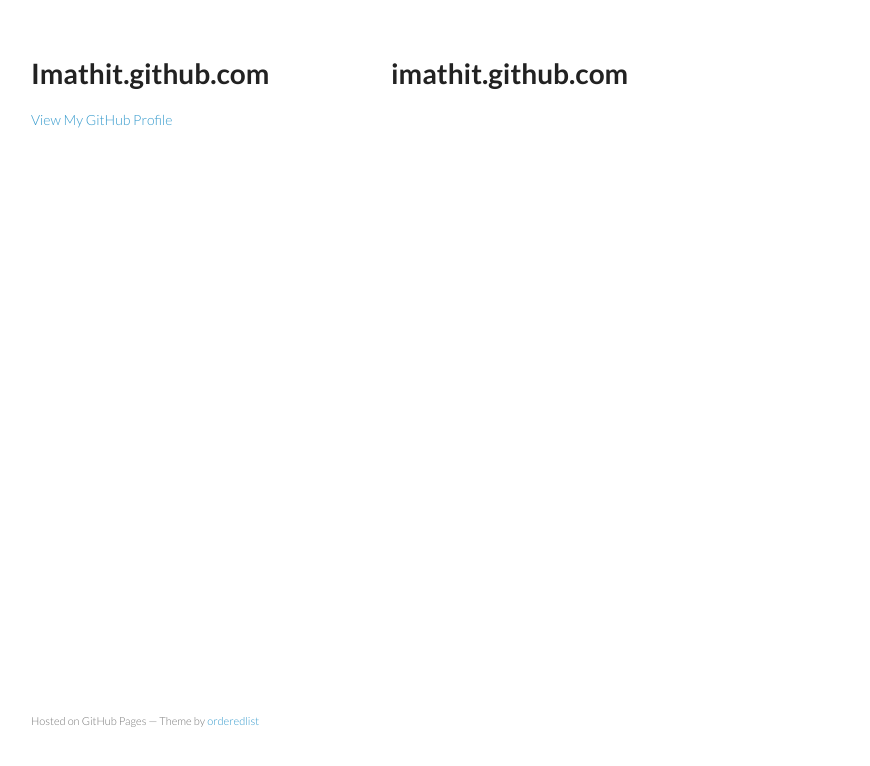
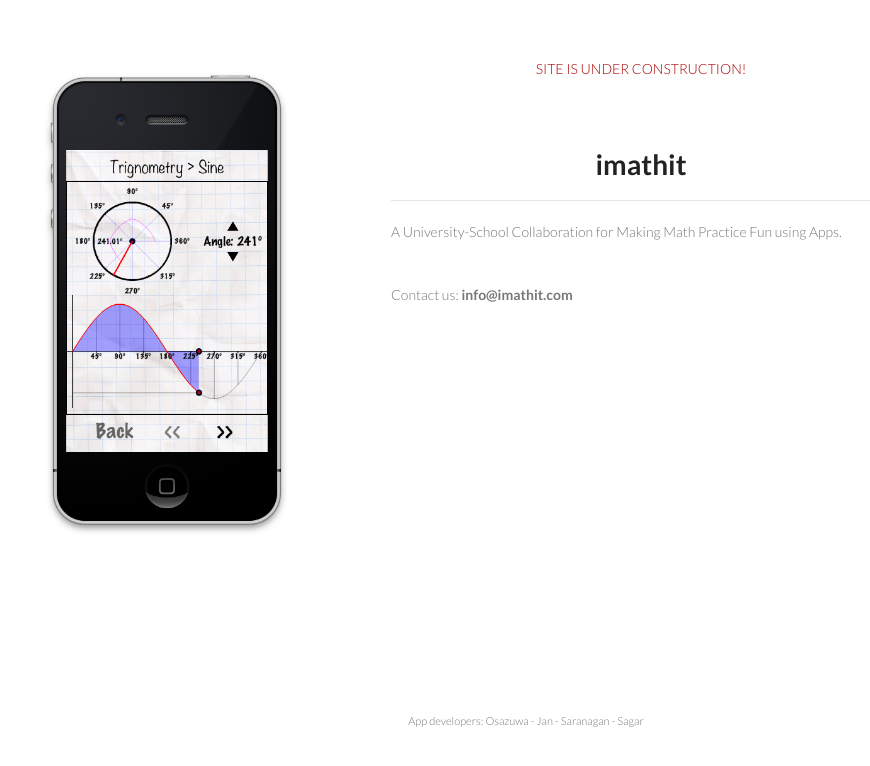
Before and after one commit to imathit/imathit.github.com, a plain HTML site: page index.html in a window 1280 px wide. Shown: the whole page, without its empty margins (179-1049 px from the left). Drawn offline with Linux system fonts and the light colour scheme.

Commit message:
updated homepage

```diff
--- a/index.html
+++ b/index.html
@@ -3,7 +3,7 @@
   <head>
     <meta charset="utf-8">
     <meta http-equiv="X-UA-Compatible" content="chrome=1">
-    <title>Imathit.github.com by imathit</title>
+    <title>imathit</title>
 
     <link rel="stylesheet" href="stylesheets/styles.css">
     <link rel="stylesheet" href="stylesheets/pygment_trac.css">
@@ -15,19 +15,24 @@
   <body>
     <div class="wrapper">
       <header>
-        <h1>Imathit.github.com</h1>
-        <p></p>
-
-
-        <p class="view"><a href="https://github.com/imathit">View My GitHub Profile</a></p>
-
+        <!--h1>Imathit.github.com</h1-->
+        <!--p class="view"><a href="https://github.com/imathit">View On GitHub</a></p-->
+        <img src="./images/imathit.png">
       </header>
       <section>
-        <h1>imathit.github.com</h1>
+          <center><p class="highlight"><span class="gr">SITE IS UNDER CONSTRUCTION!</span></p></center>
       </section>
-      <footer>
-        <p><small>Hosted on GitHub Pages &mdash; Theme by <a href="https://github.com/orderedlist">orderedlist</a></small></p>
+      <section>
+        <h1><center>imathit</center></h1>
+
+        <hr>A University-School Collaboration for Making Math Practice Fun using Apps.  </hr>
+        <br><br><br>
+        <p>Contact us: <b>info@imathit.com</b></p>
+
+        <footer>
+          <p><center><small> App developers: Osazuwa - Jan - Saranagan - Sagar </small></center></p>
       </footer>
+      </section>
     </div>
     <script src="javascripts/scale.fix.js"></script>
 
```
Also changed, not shown: images/imathit.png (added).
